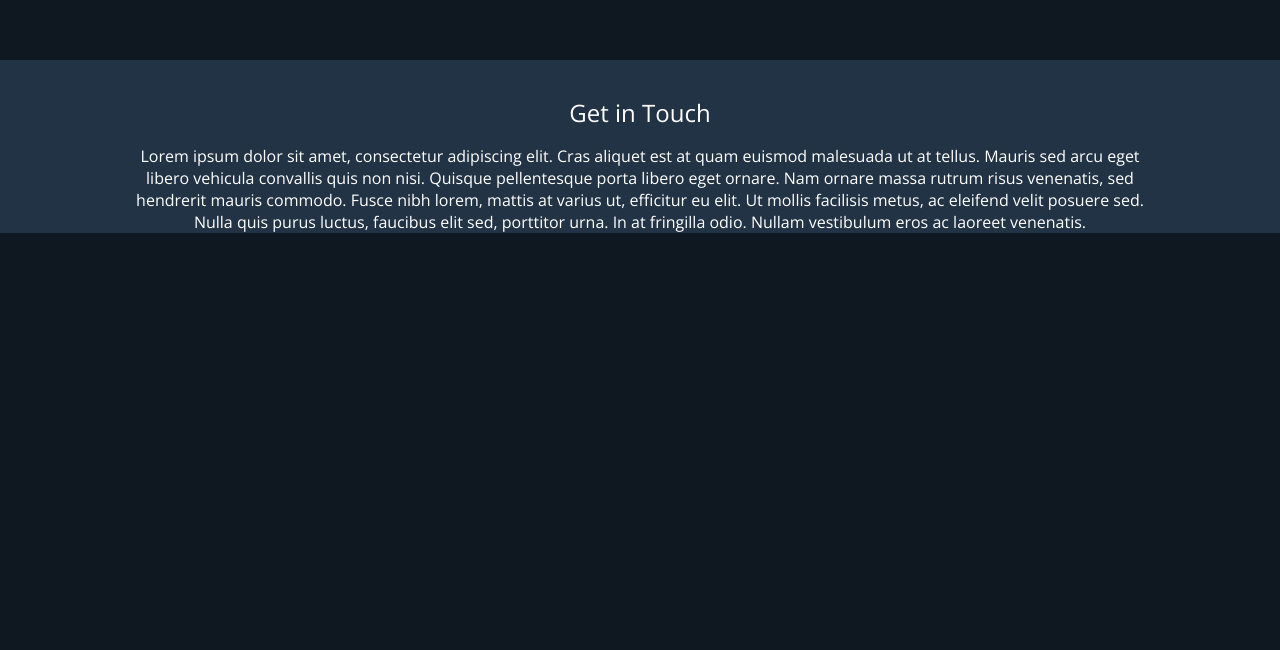
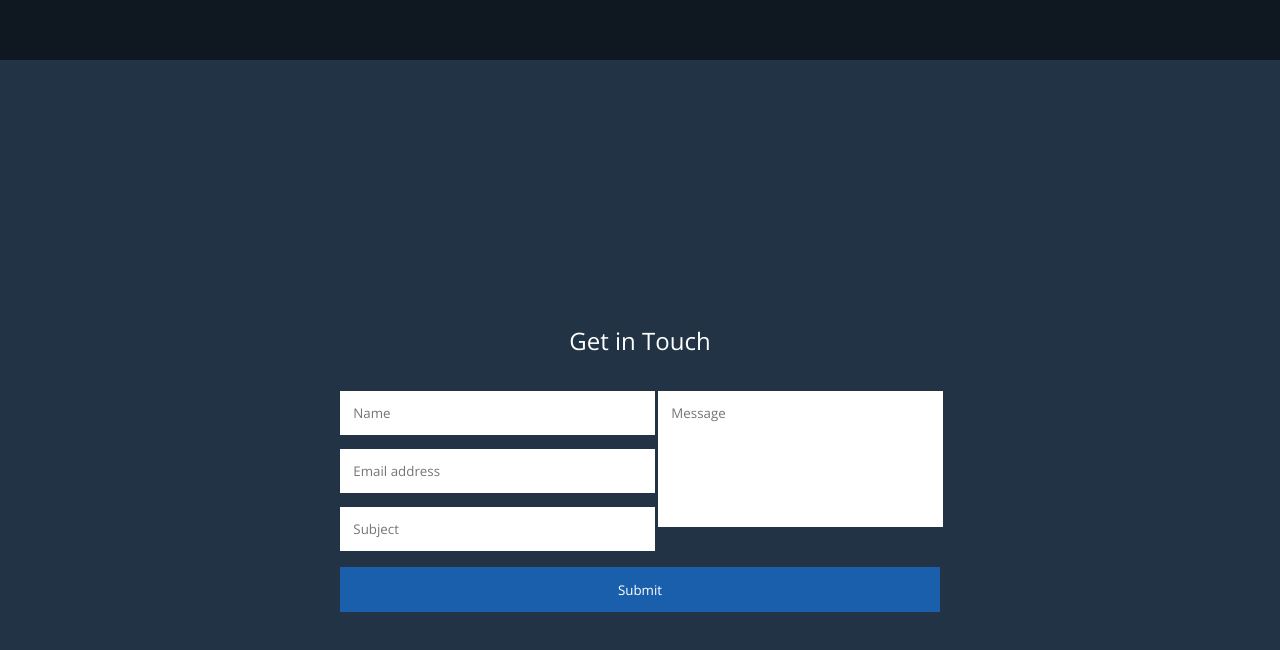
Before and after one commit to gaetanvdb/gaetanvdb.github.io, a plain HTML site: page index.html in a window 1280 px wide. Shown: the part 1540-2190 px from the top of the page. Before the commit the page ends 1789 px from the top, so only its background shows below. Drawn offline with nearby package versions, Linux system fonts and the light colour scheme; no server answers.

Commit message:
Contact form afgewerkt

```diff
--- a/index.html
+++ b/index.html
@@ -52,7 +52,21 @@
     <div class="contact-wrapper">
         <div class="contact-content">
             <h1>Get in Touch</h1>
-            <p>Lorem ipsum dolor sit amet, consectetur adipiscing elit. Cras aliquet est at quam euismod malesuada ut at tellus. Mauris sed arcu eget libero vehicula convallis quis non nisi. Quisque pellentesque porta libero eget ornare. Nam ornare massa rutrum risus venenatis, sed hendrerit mauris commodo. Fusce nibh lorem, mattis at varius ut, efficitur eu elit. Ut mollis facilisis metus, ac eleifend velit posuere sed. Nulla quis purus luctus, faucibus elit sed, porttitor urna. In at fringilla odio. Nullam vestibulum eros ac laoreet venenatis.</p>
+
+
+            <form class="cf">
+              <div class="half left cf">
+                <input type="text" id="input-name" placeholder="Name">
+                <input type="email" id="input-email" placeholder="Email address">
+                <input type="text" id="input-subject" placeholder="Subject">
+              </div>
+              <div class="half right cf">
+                <textarea name="message" type="text" id="input-message" placeholder="Message"></textarea>
+              </div>
+              <input type="submit" value="Submit" id="input-submit">
+            </form>
+
+
         </div>
     </div>
     <!-- ________________ -->
--- a/style/stylesheet.css
+++ b/style/stylesheet.css
@@ -162,11 +162,14 @@ header{
 }
 /* ------------------------------- */
 
-/* ------------Contact------------ */
+/* -----------------Contact----------------- */
 .contact-wrapper{
+    height: 100vh;
     background: #213344;
-    height: 100%;
     width: 100%;
+    display:flex;
+    justify-content:center;
+    align-items:center;
 }
 
 .contact-content{
@@ -182,6 +185,54 @@ header{
     font-weight: 200;
     overflow: auto;
 }
+
+
+/* ------------Opmaak fomulier------------ */
+
+form {
+   max-width: 600px;
+   text-align: center;
+   margin: 20px auto;
+}
+
+input, textarea {
+    border:0; outline:0;
+    padding: 1em;
+    border-radius:(8px);
+    display: block;
+    width: 100%;
+    margin-top: 1em;
+    font-family: "Open Sans";
+    box-shadow:(0 1px 1px rgba(black, 0.1));
+    resize: none;
+}
+
+#input-submit {
+    color: white;
+    background: #1a5fac;
+    cursor: pointer;
+}
+
+textarea {
+    height: 110px;
+}
+
+.half {
+    float: left;
+    width: 48%;
+    margin-bottom: 1em;
+}
+
+.right {
+    width: 43%;
+}
+
+.left {
+     margin-right: 5%;
+}
+/* ------------------------------- */
+/* ----------------------------------------- */
+
 
 
 /* MOBIELE VERSIE */
```
